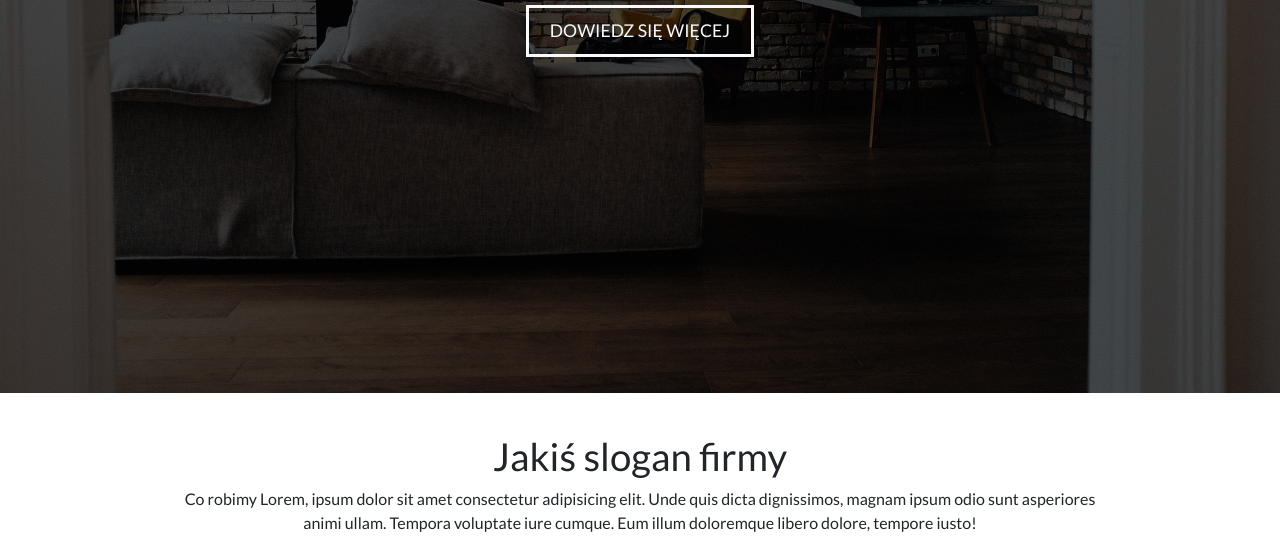
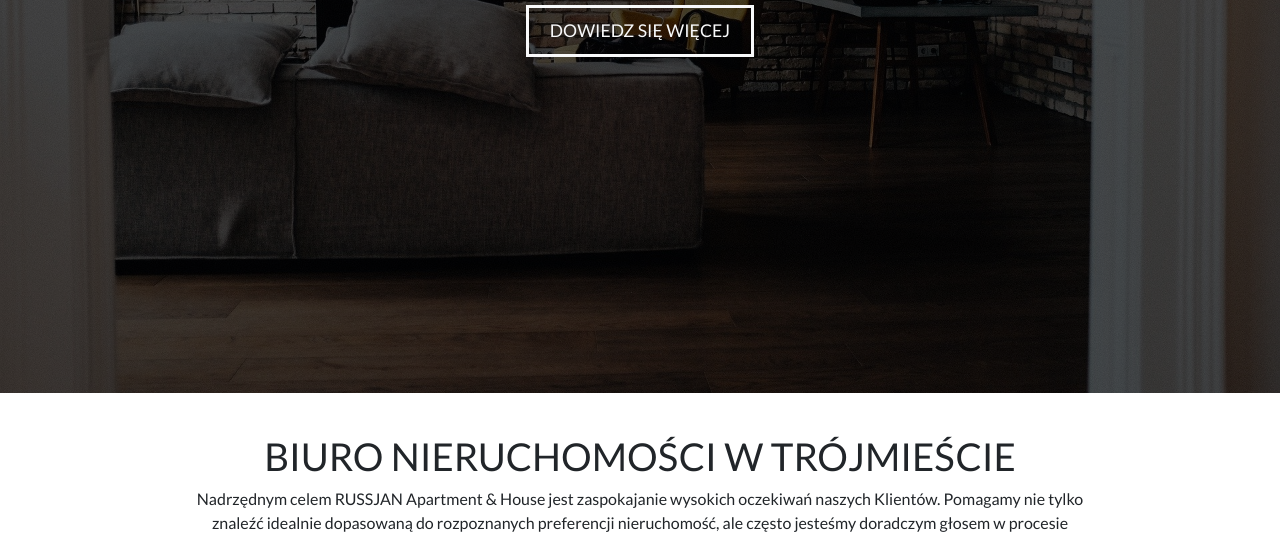
Before and after one commit to lukasz-smolnicki/SwedaHousing, a plain HTML site: page index.html in a window 1280 px wide. Shown: the part 407-946 px from the top of the page. Drawn offline with Linux system fonts and the light colour scheme.

Commit message:
aBOUT section updated

```diff
--- a/index.html
+++ b/index.html
@@ -79,11 +79,13 @@
 	<!-- Start Course Section -->
 	<div id="course" class="offset">
 		<div class="col-12 narrow text-center">
-			<h1 class="logo">Jakiś slogan firmy</h1>
-			<p>Co robimy Lorem, ipsum dolor sit amet consectetur adipisicing elit. Unde quis dicta dignissimos,
-				magnam
-				ipsum odio sunt asperiores animi ullam. Tempora voluptate iure cumque. Eum illum doloremque libero
-				dolore, tempore iusto!</p>
+			<h1 class="logo">BIURO NIERUCHOMOŚCI W TRÓJMIEŚCIE</h1>
+			<p>Nadrzędnym celem RUSSJAN Apartment & House jest zaspokajanie wysokich oczekiwań naszych Klientów.
+				Pomagamy nie tylko znaleźć idealnie dopasowaną do rozpoznanych preferencji nieruchomość, ale często
+				jesteśmy doradczym głosem w procesie inwestycyjnym. Nasza obsługa ma kompleksowy charakter: od bardzo
+				wczesnych etapów, aż po podpisanie odpowiednich dokumentów w biurze notarialnym. Chętnie służymy radą i
+				bogatym doświadczeniem oraz wspieramy w każdej fazie i aspekcie działań na rynku nieruchomości. Nasza
+				Firma to profesjonalny Zespół, któremu można zaufać.</p>
 			<a class="btn btn-secondary btn-md" href="#" target=_blank>Kolejny przycisk?</a>
 		</div>
 	</div>
```
